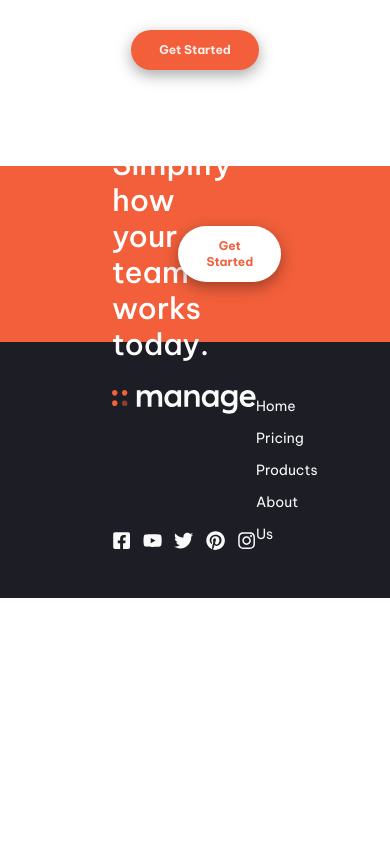
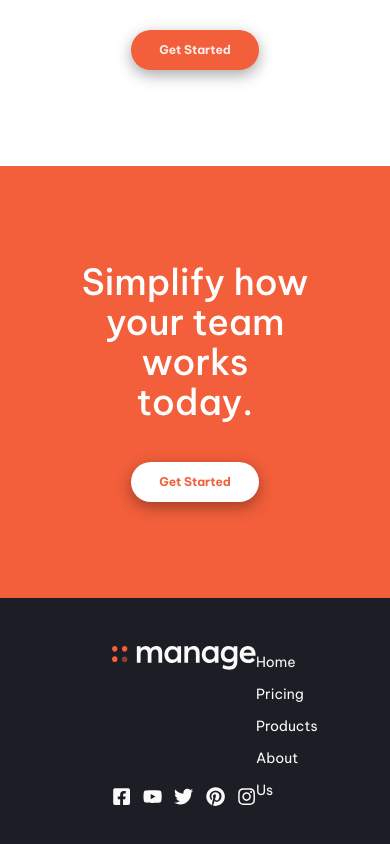
Before and after one commit to chrisgibbo/Manage-Landing-Page, a React (Create React App) app in the folder manage-landing-page/: page / in a window 390 px wide. Shown: the part 2786-3630 px from the top of the page. Before the commit the page ends 3384 px from the top, so only its background shows below. Built offline with nearby package versions, Linux system fonts and the light colour scheme.

Commit message:
adjust css for mobile size

```diff
--- a/manage-landing-page/src/components/callToAction.js
+++ b/manage-landing-page/src/components/callToAction.js
@@ -3,9 +3,12 @@ import "../App.css";
 
 function callToAction() {
   return (
-    <div className="px-28 flex justify-between items-center h-44 brightRedBkGround font-BeVietnamPro">
-      <div className="w-2/5">
-        <h2 className="text-white font-medium text-3xl ">
+    <div
+      className="px-28 py-10 flex justify-between items-center brightRedBkGround font-BeVietnamPro
+     max-md:flex-col max-md:px-6 max-md:text-center max-md:py-24"
+    >
+      <div className="w-2/5 max-lg:w-full max-md:mb-10">
+        <h2 className="text-white font-medium text-3xl max-md:text-4xl max-md:px-14">
           Simplify how your team works today.
         </h2>
       </div>
```
